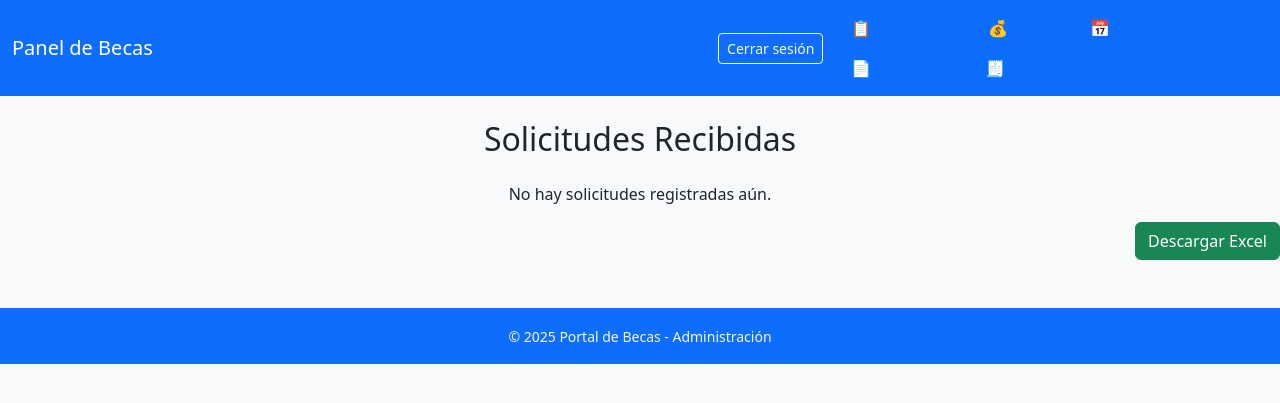
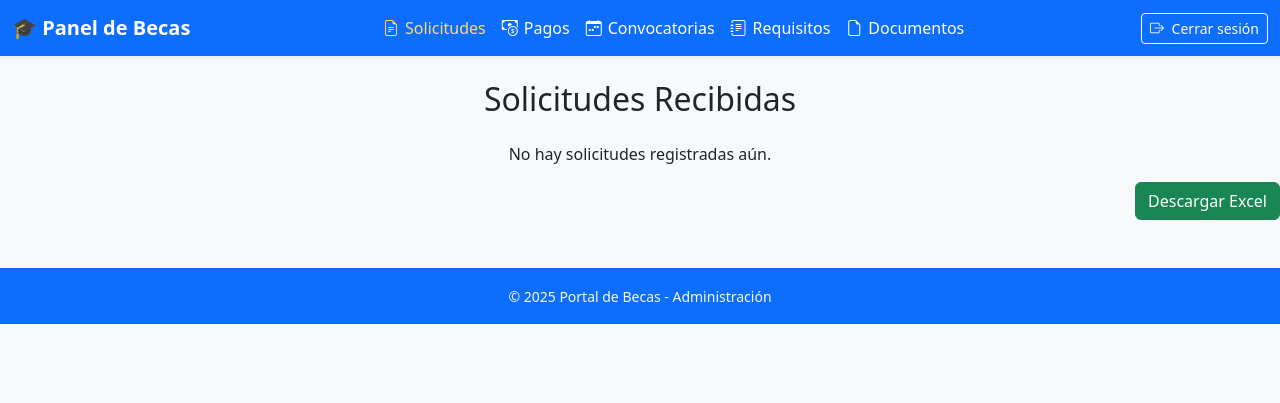
Before and after one commit to IYRH/becas_portal, a Flask app: page /admin/panel in a window 1280 px wide. Shown: the top 403 px of the page. Run offline with Flask 3, Linux system fonts and the light colour scheme; the visitor is signed in with stand-in values (Sample User, id 1); data comes from the database, SQL or seed files in the repository; both versions use the stored data as it was after the commit; data that the repository does not hold is empty.

Commit message:
mejorando aspecto del panel

```diff
--- a/templates/admin_panel.html
+++ b/templates/admin_panel.html
@@ -11,7 +11,7 @@
 <script src="https://cdn.jsdelivr.net/npm/bootstrap@5.3.3/dist/js/bootstrap.bundle.min.js"></script>
 
 <body class="bg-light">
-<!-- Navbar -->
+<!--
 <nav class="navbar navbar-expand-lg navbar-dark bg-primary">
   <div class="container-fluid">
     <a class="navbar-brand" href="#"> Panel de Becas</a>
@@ -36,6 +36,92 @@
       <button class="nav-link" id="documentos-tab" data-bs-toggle="tab" data-bs-target="#documentos" type="button" role="tab">🧾 Documentos</button>
     </li>
   </ul>
+</nav-->
+
+<style>
+    .navbar {
+      background-color: #0d6efd; /* azul bootstrap */
+    }
+    .navbar-nav .nav-link {
+      color: white !important;
+      font-weight: 500;
+      display: flex;
+      align-items: center;
+      gap: 6px;
+      transition: all 0.2s;
+    }
+    .navbar-nav .nav-link:hover,
+    .navbar-nav .nav-link.active {
+      color: #ffd966 !important; /* amarillo suave */
+    }
+    .btn-logout {
+      border-color: white;
+      color: white;
+      transition: 0.2s;
+    }
+    .btn-logout:hover {
+      background-color: white;
+      color: #0d6efd;
+      }
+
+    .tab-pane {
+      transition: opacity 0.3s ease-in-out;
+    }
+
+  </style>
+</head>
+<body>
+
+  <nav class="navbar navbar-expand-lg navbar-dark shadow-sm">
+  <div class="container-fluid">
+    <!-- Título -->
+    <a class="navbar-brand fw-semibold d-flex align-items-center" href="#">
+      🎓 Panel de Becas
+    </a>
+
+    <!-- Botón hamburguesa en móvil -->
+    <button class="navbar-toggler" type="button" data-bs-toggle="collapse" data-bs-target="#navbarContent">
+      <span class="navbar-toggler-icon"></span>
+    </button>
+
+    <!-- Contenido -->
+    <div class="collapse navbar-collapse" id="navbarContent">
+      <ul class="navbar-nav mx-auto mb-2 mb-lg-0" id="adminTabs" role="tablist">
+        <li class="nav-item" role="presentation">
+          <a class="nav-link active" id="solicitudes-tab" data-bs-toggle="tab" data-bs-target="#solicitudes" role="tab">
+            <i class="bi bi-file-earmark-text"></i> Solicitudes
+          </a>
+        </li>
+        <li class="nav-item" role="presentation">
+          <a class="nav-link" id="pagos-tab" data-bs-toggle="tab" data-bs-target="#pagos" role="tab">
+            <i class="bi bi-cash-coin"></i> Pagos
+          </a>
+        </li>
+        <li class="nav-item" role="presentation">
+          <a class="nav-link" id="convocatorias-tab" data-bs-toggle="tab" data-bs-target="#convocatorias" role="tab">
+            <i class="bi bi-calendar-week"></i> Convocatorias
+          </a>
+        </li>
+        <li class="nav-item" role="presentation">
+          <a class="nav-link" id="requisitos-tab" data-bs-toggle="tab" data-bs-target="#requisitos" role="tab">
+            <i class="bi bi-journal-text"></i> Requisitos
+          </a>
+        </li>
+        <li class="nav-item" role="presentation">
+          <a class="nav-link" id="documentos-tab" data-bs-toggle="tab" data-bs-target="#documentos" role="tab">
+            <i class="bi bi-file-earmark"></i> Documentos
+          </a>
+        </li>
+      </ul>
+
+      <!-- Botón de cerrar sesión -->
+      <div class="d-flex">
+        <a href="{{ url_for('admin.logout') }}" class="btn btn-outline-light btn-sm btn-logout">
+          <i class="bi bi-box-arrow-right me-1"></i> Cerrar sesión
+        </a>
+      </div>
+    </div>
+  </div>
 </nav>
 
 <div class="tab-content mt-4" id="adminTabsContent">
@@ -190,7 +276,7 @@
 
   <!-- Sección de Pagos Recibidos -->
   <div class="tab-pane fade" id="pagos" role="tabpanel">
-    <h4 class="mb-3">💰 Solicitudes de Pago</h4>
+    <h4 class="mb-3"> Solicitudes de Pago</h4>
       <div class="table-responsive">
         <table class="table table-bordered table-striped align-middle">
           <thead class="table-success">
@@ -287,6 +373,7 @@
                   <textarea name="comentario_admin" class="form-control form-control-sm mb-2" placeholder="Comentario...">{{ p[6] or '' }}</textarea>
                   <button type="submit" class="btn btn-success btn-sm w-100">Guardar</button>
                 </form>
+                <p></p>
                 <form action="{{ url_for('admin.eliminar_pago', id=p[0]) }}" method="post"
                   onsubmit="return confirm('¿Seguro que deseas eliminar este pago?');">
                   <button class="btn btn-sm btn-outline-danger">
@@ -445,3 +532,5 @@
 
 </body>
 </html>
+
+<script src="https://cdn.jsdelivr.net/npm/bootstrap@5.3.3/dist/js/bootstrap.bundle.min.js"></script>
```
Also changed, not shown: becas.db, 1 other file.
